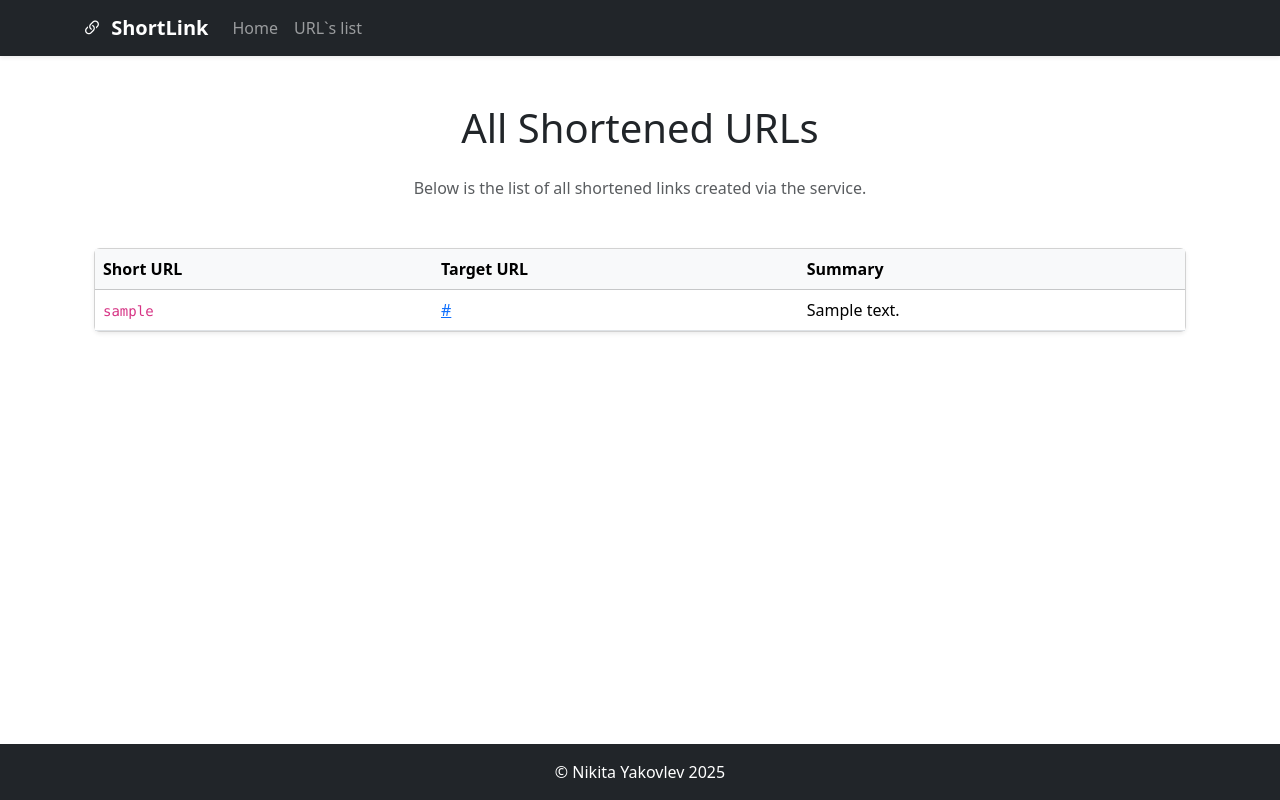
After one commit to Nottezz/fastapi-url-shortener, a FastAPI app: template url_shortener/templates/short-urls/list.html in a window 1280 px wide. The commit adds this page. Run offline with FastAPI, Linux system fonts and the light colour scheme; the template is opened without the code that fills it: most values are stand-ins (such as "Sample title", 1, 10 or a date in 2020).

Commit message:
add page for displaying short-url`s list

```diff
--- a/url_shortener/rest/__init__.py
+++ b/url_shortener/rest/__init__.py
@@ -1,8 +1,10 @@
 from fastapi import APIRouter
 
 from .main_view import router as main_router
+from .short_urls import router as short_urls
 
 router = APIRouter(
     include_in_schema=False,
 )
 router.include_router(main_router)
+router.include_router(short_urls)
--- a/url_shortener/templates/components/navbar.html
+++ b/url_shortener/templates/components/navbar.html
@@ -1,5 +1,6 @@
 {% set navigation = [
-    ("home", "Home")
+    ("home", "Home"),
+    ("short-url:list-view", "URL`s list")
 ] %}
 
 <nav class="navbar navbar-expand-lg navbar-dark bg-dark shadow-sm">
--- /dev/null
+++ b/url_shortener/templates/short-urls/list.html
@@ -0,0 +1,73 @@
+{% extends "base.html" %}
+
+{% block title %}
+    URL`s list - {{ super() }}
+{% endblock %}
+
+{% block main %}
+<div class="container py-5">
+
+    <h1 class="mb-4 text-center">All Shortened URLs</h1>
+
+    <p class="text-center text-muted mb-5">
+        Below is the list of all shortened links created via the service.
+    </p>
+
+    {% if list_urls %}
+        <div class="card shadow-sm">
+            <div class="card-body p-0">
+                <div class="table-responsive">
+                    <table class="table table-hover mb-0 align-middle">
+                        <thead class="table-light">
+                            <tr>
+                                <th scope="col">Short URL</th>
+                                <th scope="col">Target URL</th>
+                                <th scope="col">Summary</th>
+{#                                <th scope="col" class="text-end">Actions</th>#}
+                            </tr>
+                        </thead>
+                        <tbody>
+
+                        {% for item in list_urls %}
+                            <tr>
+                                <!-- Short URL (redirect link) -->
+                                <td>
+                                    <code>{{ item.slug }}</code>
+                                </td>
+
+                                <!-- Full target URL -->
+                                <td class="text-truncate" style="max-width: 350px;">
+                                    <a href="{{ item.target_url }}" target="_blank">
+                                        {{ item.target_url }}
+                                    </a>
+                                </td>
+
+                                <!-- Summary -->
+                                <td>
+                                    {{ item.summary or "-" }}
+                                </td>
+
+                                <!-- Actions -->
+{#                                <td class="text-end">#}
+{#                                    <a href="{{ request.url_for('short-url:detail-view', slug=item.slug) }}"#}
+{#                                       class="btn btn-sm btn-outline-primary">#}
+{#                                        Details#}
+{#                                    </a>#}
+{#                                </td>#}
+                            </tr>
+                        {% endfor %}
+
+                        </tbody>
+                    </table>
+                </div>
+            </div>
+        </div>
+
+    {% else %}
+        <div class="alert alert-info text-center mt-5">
+            No short URLs created yet.
+        </div>
+    {% endif %}
+
+</div>
+{% endblock %}
```
Also changed, not shown: url_shortener/rest/short_urls/__init__.py (added, +9 -0 lines), url_shortener/rest/short_urls/list_view.py (added, +21 -0 lines).
